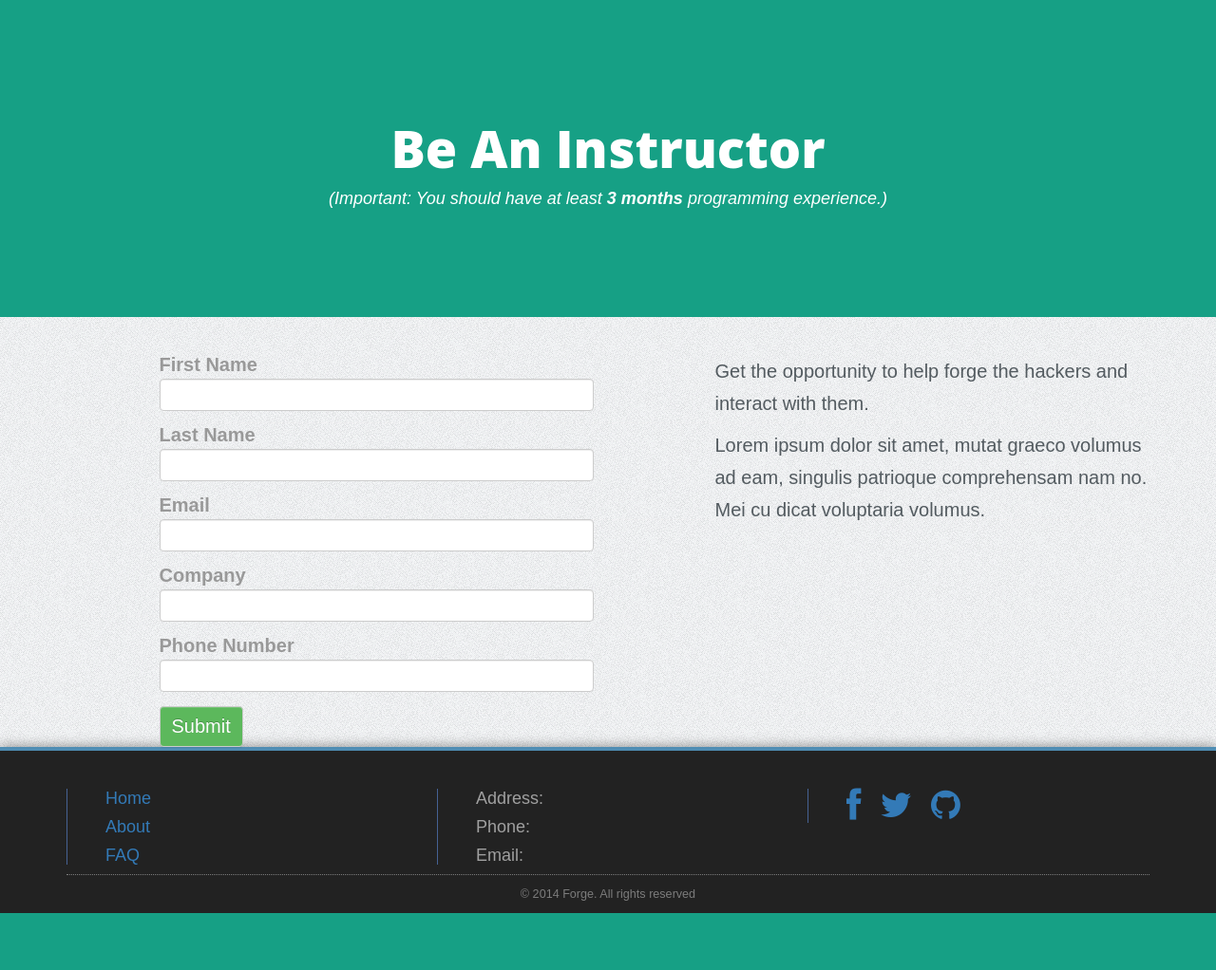
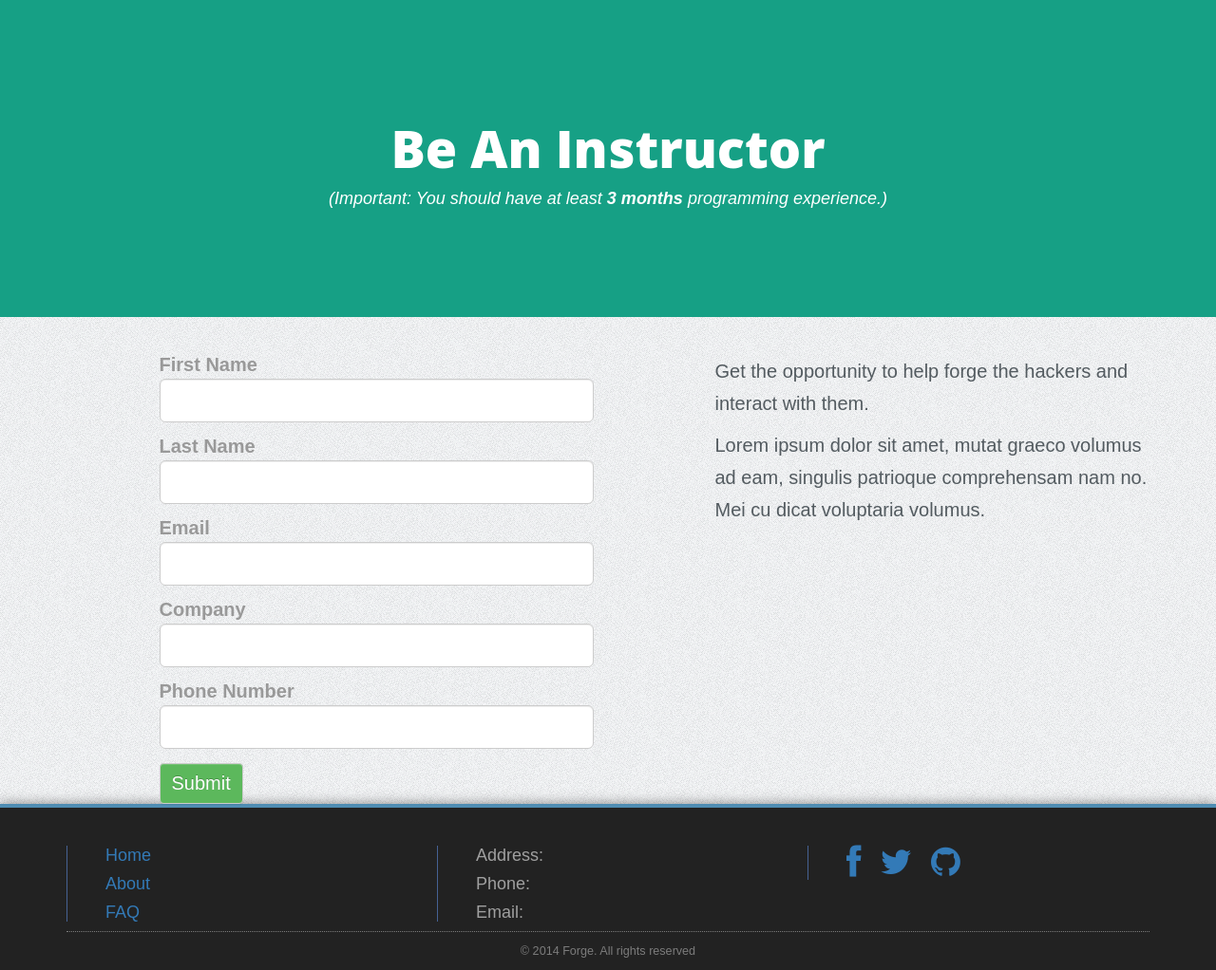
Before and after one commit to devcongress/forge.devcongress.com, a Flask app: page /teach in a window 1280 px wide. Shown: the part 65-1087 px from the top of the page at 95% size. Before the commit the page ends 1027 px from the top, so only its background shows below. Run offline with Flask 2, Linux system fonts and the light colour scheme; some libraries are stand-ins or nearby versions.

Commit message:
resized form inputs

```diff
--- a/templates/apply.html
+++ b/templates/apply.html
@@ -21,10 +21,10 @@
 			<div class="container">
 
 				<div class="row">
-					<div class="col-sm-6 col-md-offset-3 ">
+					<div class="col-sm-6 col-md-offset-3">
 						<div class="forge-form">
 							<form action="{{ url_for('apply') }}"  method="post" role="form">
-								<div class="form-group">
+								<div class="form-group ">
 									<label for="fullName" >Full Name</label>
 										<input type="text" name="fullName" id="fullName" class="form-control third">
 								</div>
@@ -38,17 +38,17 @@
 								</div>
 								<div class="form-group">
 									<label for="twitter">Links</label>
-									<div class="input-group">
-										<div class="input-group-addon medium">@</div>
-										<input type="text" name="twitter" id="twitter" class="form-control medium" placeholder="twitter">
+									<div class="input-group col-xs-8">
+										<div class="input-group-addon">@</div>
+										<input type="text" name="twitter" id="twitter" class="form-control" placeholder="twitter">
 									</div>
-									<div class="input-group">
+									<div class="input-group col-xs-8">
 										<div class="input-group-addon"><i class="fa fa-github"></i></div>
-										<input type="text" id="github" name="github" class="form-control medium" placeholder="GitHub">
+										<input type="text" id="github" name="github" class="form-control" placeholder="GitHub">
 									</div>
-									<div class="input-group">
+									<div class="input-group col-xs-8">
 										<div class="input-group-addon"><i class="fa fa-linkedin"></i></div>
-										<input type="text" id="linkedIn" name="linkedIn" placeholder="LinkedIn" class="form-control medium">
+										<input type="text" id="linkedIn" name="linkedIn" placeholder="LinkedIn" class="form-control">
 									</div>
 								</div>
 								<div class="form-group">
--- a/templates/teach.html
+++ b/templates/teach.html
@@ -12,25 +12,25 @@
 					<form method="POST" action="{{ url_for('teach') }}" role="form">
 						<div class="form-group">
 							<label for="firstName" >First Name</label>
-								<input type="text" name="firstName" id="firstName" class="form-control">
+								<input type="text" name="firstName" id="firstName" class="form-control input-lg">
 						</div>
 						<div class="form-group">
 							<label for="lastName" >Last Name</label>
-								<input type="text" name="lastName" id="lastName" class="form-control">
+								<input type="text" name="lastName" id="lastName" class="form-control input-lg">
 						</div>
 						<div class="form-group">
 							<label for="email" >Email</label>
-								<input type="email" name="email" id="email" class="form-control" >
+								<input type="email" name="email" id="email" class="form-control input-lg" >
 						</div>
 						<div class="form-group">
 							<label for="company" >Company</label>
-								<input type="company" name="company" id="company" class="form-control" >
+								<input type="company" name="company" id="company" class="form-control input-lg" >
 						</div>
 						<div class="form-group">
 							<label for="contact" >Phone Number</label>
-								<input type="tel" name="contact" id="contact" class="form-control">
+								<input type="tel" name="contact" id="contact" class="form-control input-lg">
 						</div>
-						<button type="submit" name="submit" id="submit" class="btn btn-success">Submit</button>
+						<button type="submit" name="submit" id="submit" class="btn btn-success btn-lg">Submit</button>
 					</form>
 				</div>
 				<div class="col-md-5 col-md-offset-1">
```
